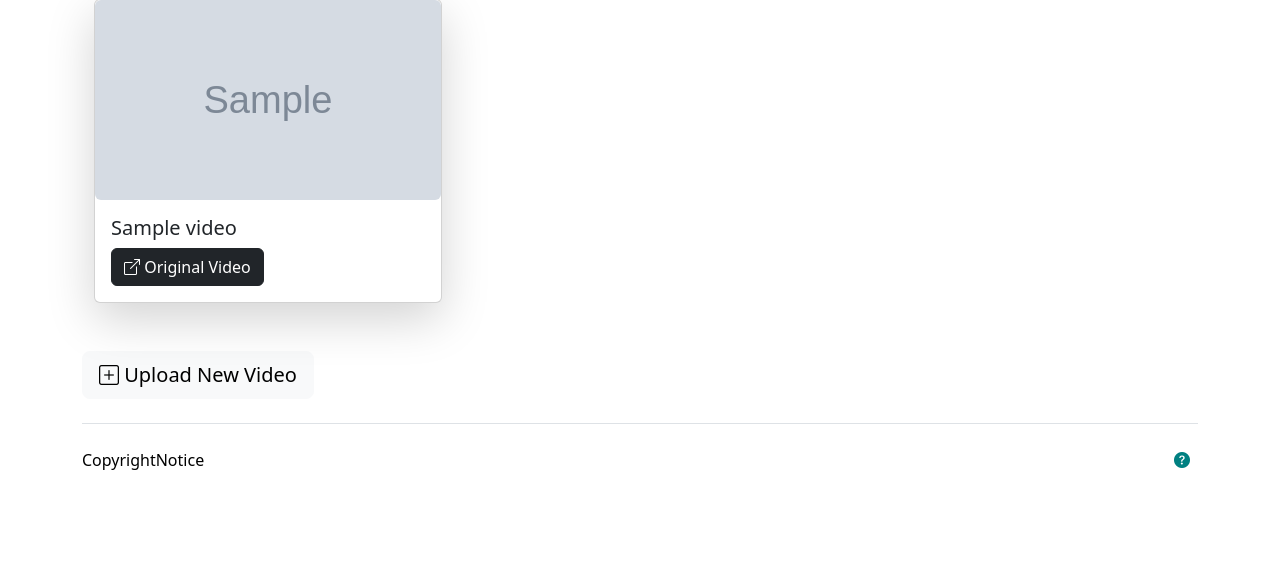
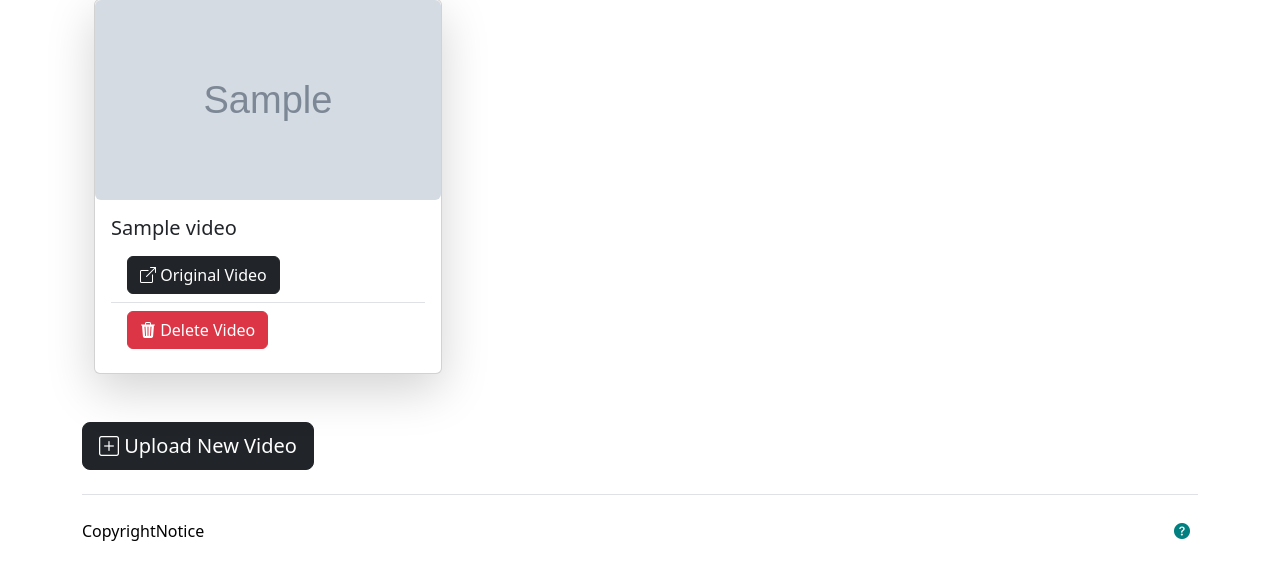
Before and after one commit to StevenT04/ShortsFromLongs, a Django app: page /video-list/ in a window 1280 px wide. Shown: the part 170-750 px from the top of the page. Run offline with Django 4.2, Linux system fonts and the light colour scheme; tables that the repository leaves empty hold one stand-in row (values such as "Sample post"); grey boxes marked "Sample" are stand-in pictures; some libraries are stand-ins or nearby versions.

Commit message:
Added delete video functionality

```diff
--- a/trans_parse_process/templates/video_list.html
+++ b/trans_parse_process/templates/video_list.html
@@ -17,7 +17,14 @@
                 <img src="{{ video.thumbnail.url }}" class="card-img-top rounded" style="height: 200px; object-fit: cover;"> <!-- Adjusted for rounded corners and cover fit -->
                 <div class="card-body">
                     <h5 class="card-title">{{ video.title }}</h5>
-                    <a href="{{ video.url }}" class="btn btn-dark"><i class="bi bi-box-arrow-up-right"></i>&nbsp;{% trans 'Original Video' %}</a>
+                    <ul class="list-group list-group-flush">
+                        <li class="list-group-item">
+                            <a href="{{ video.url }}" target="_blank" class="btn btn-dark"><i class="bi bi-box-arrow-up-right"></i>&nbsp;{% trans 'Original Video' %}</a>
+                        </li>
+                        <li class="list-group-item">
+                            <a class="btn btn-danger" href="{% url 'delete_video' video.id %}"><i class="bi bi-trash3-fill"></i>&nbsp;{% trans 'Delete Video' %}</a>
+                        </li>
+                      </ul>
                 </div>
             </div>
         </div>
@@ -30,7 +37,7 @@
 {% endif %}
 
 <div class="text-left mt-4 btn-group-lg">
-    <a href="{% url 'page_process_form' %}" class="btn btn-light"><i class="bi bi-plus-square"></i>&nbsp;{% trans 'Upload New Video' %}</a>
+    <a href="{% url 'page_process_form' %}" class="btn btn-dark"><i class="bi bi-plus-square"></i>&nbsp;{% trans 'Upload New Video' %}</a>
 </div>
 
 {% endblock %}
--- a/trans_parse_process/urls.py
+++ b/trans_parse_process/urls.py
@@ -6,5 +6,6 @@ urlpatterns = [
     path('about/', views.show_about, name='page_about'),
     path('process-form/', views.process_form, name='page_process_form'),
     path('processing/', views.show_processing, name='page_processing'),
-    path('video-list/', views.show_video_list, name='page_video_list')
+    path('video-list/', views.show_video_list, name='page_video_list'),
+    path('<int:video_id>/delete/', views.delete_video, name='delete_video')
 ]
--- a/trans_parse_process/views.py
+++ b/trans_parse_process/views.py
@@ -1,7 +1,10 @@
 from django.shortcuts import render, redirect
+from django.urls import reverse_lazy
+from django.shortcuts import render, get_object_or_404
 from pytube import YouTube
 from django.http import HttpResponse, HttpResponseRedirect
 from django.conf import settings
+from django.utils.translation import gettext as _
 from .models import Video
 from django.contrib import messages
 import requests
@@ -23,6 +26,12 @@ def show_about(request):
 def show_video_list(request):
     videos = Video.objects.all()
     return render(request, 'video_list.html', {'videos': videos})
+
+def delete_video(request, video_id=None, video_slug=None):
+    video = get_object_or_404(Video, pk=video_id)
+    video.delete()
+    messages.add_message(request, messages.INFO, _('Video Deleted'))
+    return HttpResponseRedirect(reverse_lazy('page_video_list'))
 
 def process_form(request):
     if request.method == 'POST':
```
